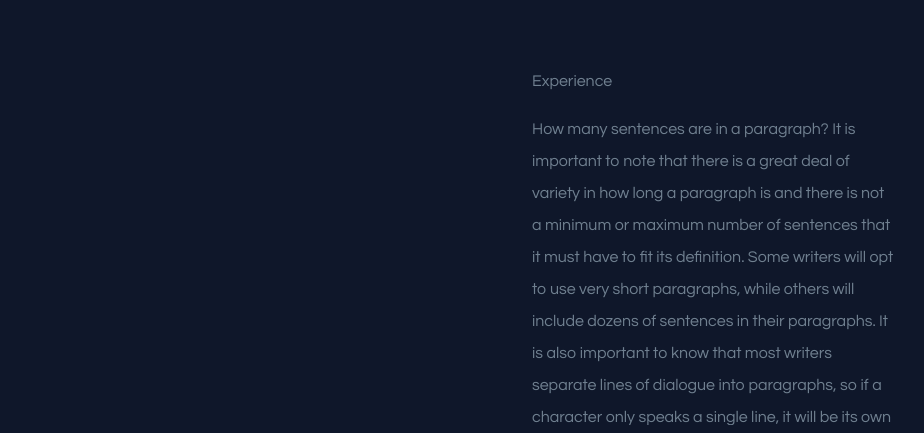
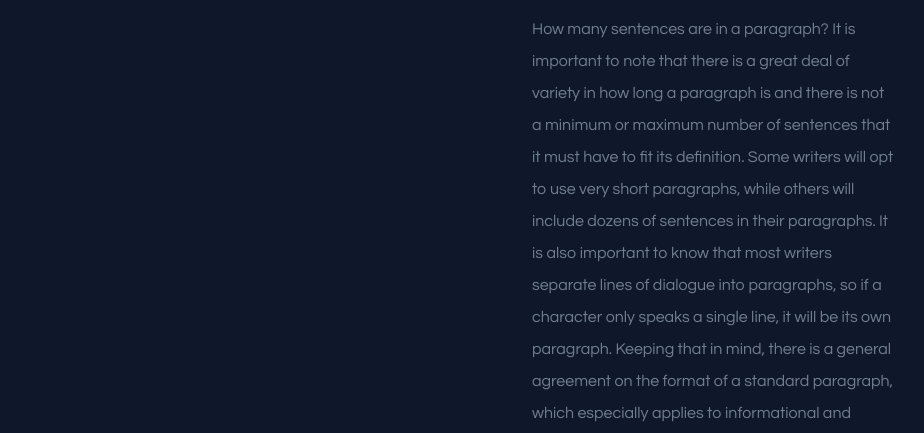
Before and after one commit to j-unisa/j-unisa.github.io, a plain HTML site: page index.html in a window 1280 px wide. Shown: the part 458-891 px from the top of the page, without its empty margins (176-1100 px from the left). Drawn offline with Linux system fonts and the light colour scheme.

Commit message:
Update style.css

```diff
--- a/static/style.css
+++ b/static/style.css
@@ -47,7 +47,7 @@ h1, h2
 
 section
 {
-  padding-top: 100px;
+  padding-bottom: 100px;
 }
 
 /* Top right links class */
```
